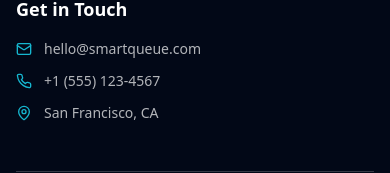
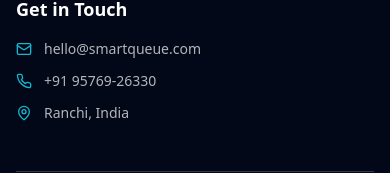
Before and after one commit to KumarSonu01/SmartQueue, a React (Vite) app: page /customer/book in a window 390 px wide. Shown: the part 2922-3095 px from the top of the page. Built offline with nearby package versions, Linux system fonts and the light colour scheme.

Commit message:
Update footer location and phone number.

```diff
--- a/src/components/Footer.tsx
+++ b/src/components/Footer.tsx
@@ -78,11 +78,11 @@ export function Footer() {
               </div>
               <div className="flex items-center gap-3">
                 <Phone className="h-4 w-4 text-primary-light" />
-                <span className="text-background/70 text-sm">+1 (555) 123-4567</span>
+                <span className="text-background/70 text-sm">+91 95769-26330</span>
               </div>
               <div className="flex items-center gap-3">
                 <MapPin className="h-4 w-4 text-primary-light" />
-                <span className="text-background/70 text-sm">San Francisco, CA</span>
+                <span className="text-background/70 text-sm">Ranchi, India</span>
               </div>
             </div>
           </div>
```
